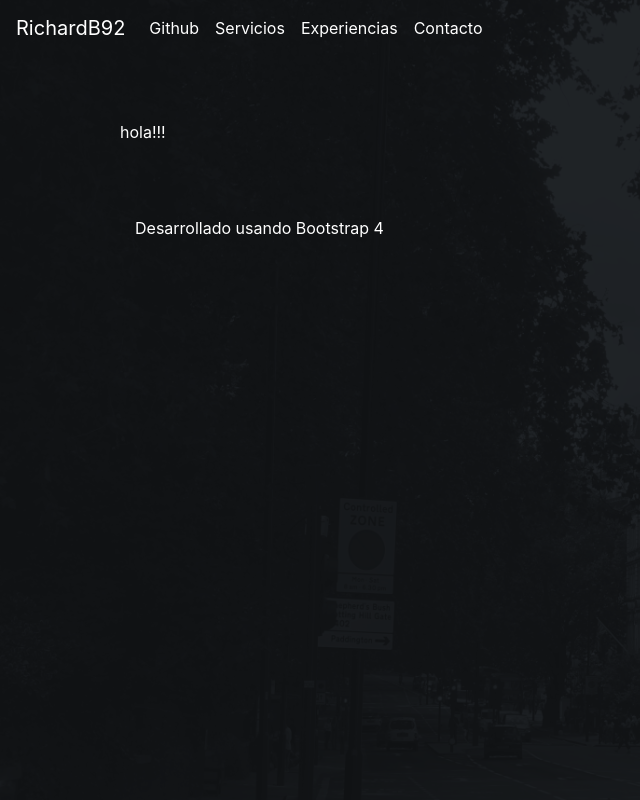
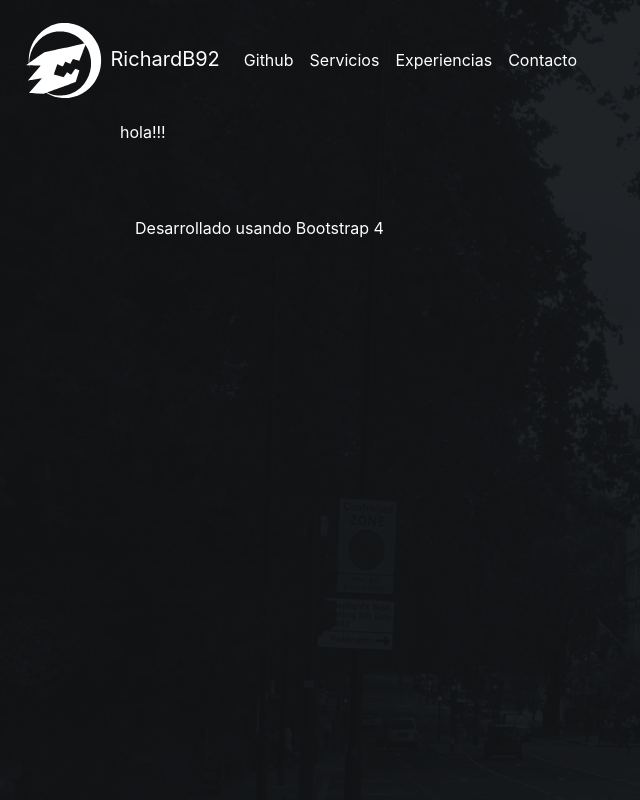
Before and after one commit to RichardB92/RichardB92Website, a Flask app: page / in a window 1280 px wide. Shown: the whole page, without its empty margins (0-640 px from the left). Run offline with Flask 2, Linux system fonts and the light colour scheme; some libraries are stand-ins or nearby versions.

Commit message:
error in base templates, not charging svg

```diff
--- a/static/RichardB92.css
+++ b/static/RichardB92.css
@@ -2,7 +2,7 @@
 body {
 	margin: 0;
 	background-color:#343a40;
-	background-image: url(Images/Engineer1.png);
+	background-image: url(images/Engineer1.png);
 	background-size: 100%;
 	background-repeat: no-repeat;
 	background-position: center center;
--- a/templates/Base_en.html
+++ b/templates/Base_en.html
@@ -10,7 +10,7 @@
 </head>
 <body>
 	<nav class="navbar navbar-expand-md navbar-dark fixed-top bg-dark">
-      <a class="navbar-brand" href="{{ url_for('index') }}><img src="static/images/LogoRichardBlanco2020.svg">RichardB92</a>
+      <a class="navbar-brand" href="{{ url_for('index') }}"><img src="static/images/LogoRichardBlanco2020.svg">RichardB92</a>
       <button class="navbar-toggler" type="button" data-toggle="collapse" data-target="#navbarCollapse" aria-controls="navbarCollapse" aria-expanded="false" aria-label="Toggle navigation">
         <span class="navbar-toggler-icon"></span>
       </button>
--- a/templates/Base_es.html
+++ b/templates/Base_es.html
@@ -10,7 +10,7 @@
 </head>
 <body>
 	<nav class="navbar navbar-expand-md navbar-dark fixed-top bg-dark">
-      <a class="navbar-brand" href="{{ url_for('index') }}><img src="static/images/LogoRichardBlanco2020.svg">RichardB92</a>
+      <a class="navbar-brand" href="{{ url_for('index') }}"><img src="static/images/LogoRichardBlanco2020.svg">RichardB92</a>
       <button class="navbar-toggler" type="button" data-toggle="collapse" data-target="#navbarCollapse" aria-controls="navbarCollapse" aria-expanded="false" aria-label="Toggle navigation">
         <span class="navbar-toggler-icon"></span>
       </button>
```
